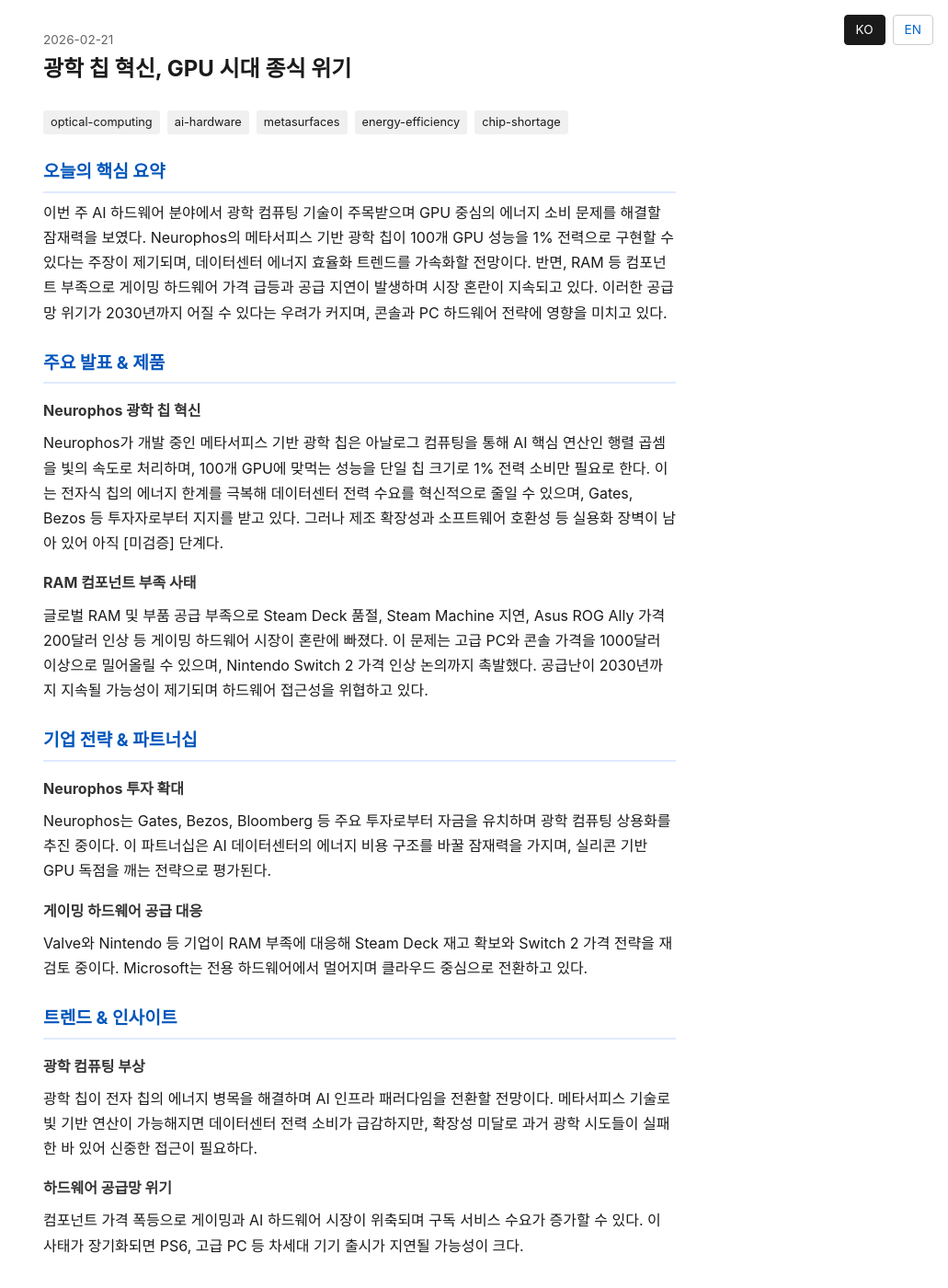
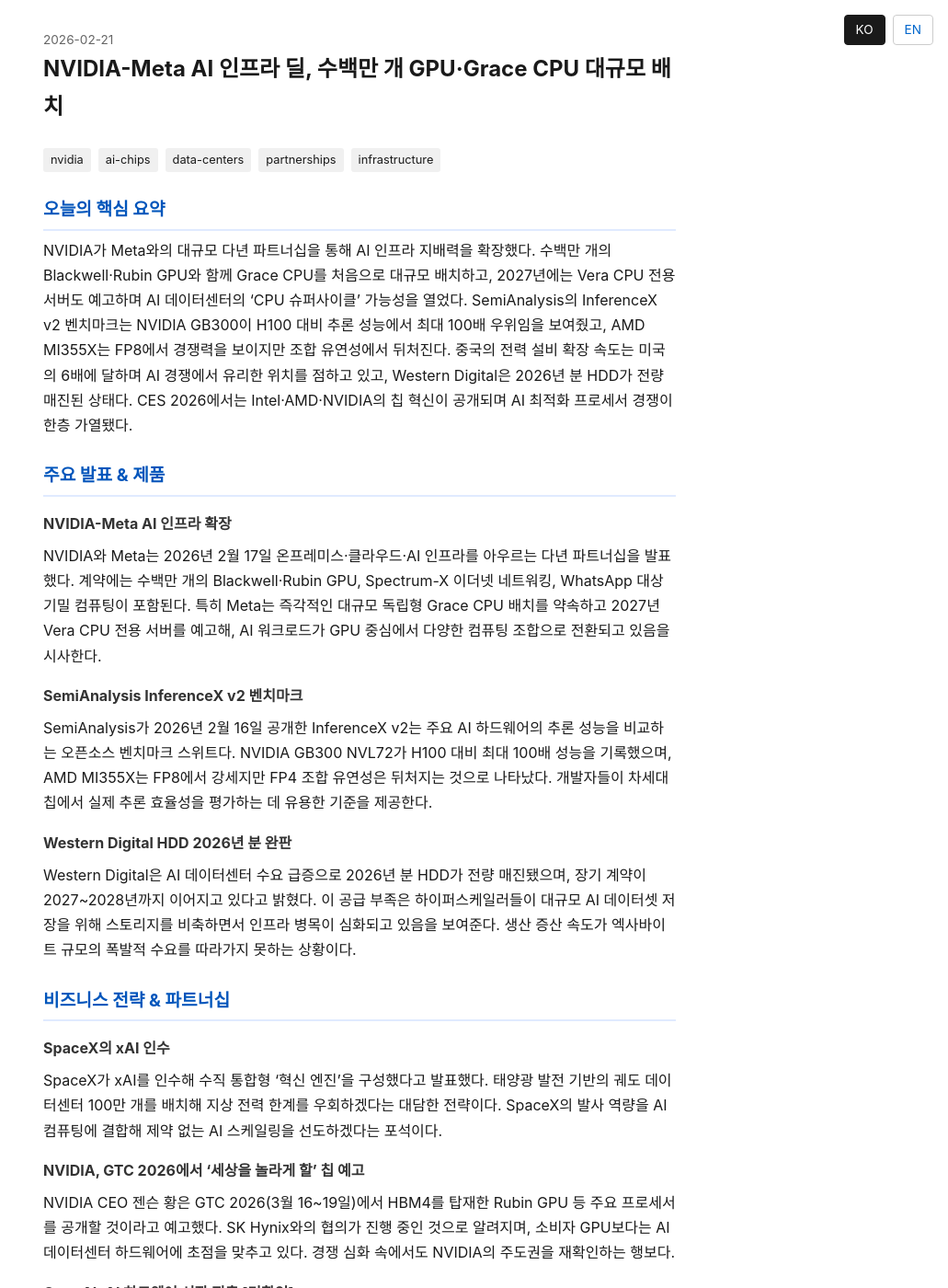
Before and after one commit to paulseongminpark/tech-review, a Jekyll site: the page built from _posts/ko/2026-02-21-daily-tech-review.md, in a window 1280 px wide and 1400 px high. Shown: the whole window at 92% size, without its empty margins (249-1280 px from the left). Built offline with Jekyll 4.4.1, drawn with Linux system fonts in a browser that asks for light colours; some of the changed text lies outside the part shown.

Commit message:
[tech-review] 2026-02-21 KO 포스트 EN 내용으로 교체·번역

```diff
--- a/_posts/ko/2026-02-21-daily-tech-review.md
+++ b/_posts/ko/2026-02-21-daily-tech-review.md
@@ -1,44 +1,56 @@
 ---
 layout: post
-title: "광학 칩 혁신, GPU 시대 종식 위기"
+title: "NVIDIA-Meta AI 인프라 딜, 수백만 개 GPU·Grace CPU 대규모 배치"
 date: 2026-02-21
 lang: ko
 permalink: /ko/2026/02/21/daily-tech-review/
 pair: 2026-02-21-daily-tech-review
-tags: ["optical-computing", "ai-hardware", "metasurfaces", "energy-efficiency", "chip-shortage"]
+tags: ["nvidia", "ai-chips", "data-centers", "partnerships", "infrastructure"]
 ---
 
 ## 오늘의 핵심 요약
-이번 주 AI 하드웨어 분야에서 광학 컴퓨팅 기술이 주목받으며 GPU 중심의 에너지 소비 문제를 해결할 잠재력을 보였다. Neurophos의 메타서피스 기반 광학 칩이 100개 GPU 성능을 1% 전력으로 구현할 수 있다는 주장이 제기되며, 데이터센터 에너지 효율화 트렌드를 가속화할 전망이다. 반면, RAM 등 컴포넌트 부족으로 게이밍 하드웨어 가격 급등과 공급 지연이 발생하며 시장 혼란이 지속되고 있다. 이러한 공급망 위기가 2030년까지 어질 수 있다는 우려가 커지며, 콘솔과 PC 하드웨어 전략에 영향을 미치고 있다.
+NVIDIA가 Meta와의 대규모 다년 파트너십을 통해 AI 인프라 지배력을 확장했다. 수백만 개의 Blackwell·Rubin GPU와 함께 Grace CPU를 처음으로 대규모 배치하고, 2027년에는 Vera CPU 전용 서버도 예고하며 AI 데이터센터의 'CPU 슈퍼사이클' 가능성을 열었다. SemiAnalysis의 InferenceX v2 벤치마크는 NVIDIA GB300이 H100 대비 추론 성능에서 최대 100배 우위임을 보여줬고, AMD MI355X는 FP8에서 경쟁력을 보이지만 조합 유연성에서 뒤처진다. 중국의 전력 설비 확장 속도는 미국의 6배에 달하며 AI 경쟁에서 유리한 위치를 점하고 있고, Western Digital은 2026년 분 HDD가 전량 매진된 상태다. CES 2026에서는 Intel·AMD·NVIDIA의 칩 혁신이 공개되며 AI 최적화 프로세서 경쟁이 한층 가열됐다.
 
 ## 주요 발표 & 제품
 
-### Neurophos 광학 칩 혁신
-Neurophos가 개발 중인 메타서피스 기반 광학 칩은 아날로그 컴퓨팅을 통해 AI 핵심 연산인 행렬 곱셈을 빛의 속도로 처리하며, 100개 GPU에 맞먹는 성능을 단일 칩 크기로 1% 전력 소비만 필요로 한다. 이는 전자식 칩의 에너지 한계를 극복해 데이터센터 전력 수요를 혁신적으로 줄일 수 있으며, Gates, Bezos 등 투자자로부터 지지를 받고 있다. 그러나 제조 확장성과 소프트웨어 호환성 등 실용화 장벽이 남아 있어 아직 [미검증] 단계다.
+### NVIDIA-Meta AI 인프라 확장
+NVIDIA와 Meta는 2026년 2월 17일 온프레미스·클라우드·AI 인프라를 아우르는 다년 파트너십을 발표했다. 계약에는 수백만 개의 Blackwell·Rubin GPU, Spectrum-X 이더넷 네트워킹, WhatsApp 대상 기밀 컴퓨팅이 포함된다. 특히 Meta는 즉각적인 대규모 독립형 Grace CPU 배치를 약속하고 2027년 Vera CPU 전용 서버를 예고해, AI 워크로드가 GPU 중심에서 다양한 컴퓨팅 조합으로 전환되고 있음을 시사한다.
 
-### RAM 컴포넌트 부족 사태
-글로벌 RAM 및 부품 공급 부족으로 Steam Deck 품절, Steam Machine 지연, Asus ROG Ally 가격 200달러 인상 등 게이밍 하드웨어 시장이 혼란에 빠졌다. 이 문제는 고급 PC와 콘솔 가격을 1000달러 이상으로 밀어올릴 수 있으며, Nintendo Switch 2 가격 인상 논의까지 촉발했다. 공급난이 2030년까지 지속될 가능성이 제기되며 하드웨어 접근성을 위협하고 있다.
+### SemiAnalysis InferenceX v2 벤치마크
+SemiAnalysis가 2026년 2월 16일 공개한 InferenceX v2는 주요 AI 하드웨어의 추론 성능을 비교하는 오픈소스 벤치마크 스위트다. NVIDIA GB300 NVL72가 H100 대비 최대 100배 성능을 기록했으며, AMD MI355X는 FP8에서 강세지만 FP4 조합 유연성은 뒤처지는 것으로 나타났다. 개발자들이 차세대 칩에서 실제 추론 효율성을 평가하는 데 유용한 기준을 제공한다.
 
-## 기업 전략 & 파트너십
+### Western Digital HDD 2026년 분 완판
+Western Digital은 AI 데이터센터 수요 급증으로 2026년 분 HDD가 전량 매진됐으며, 장기 계약이 2027~2028년까지 이어지고 있다고 밝혔다. 이 공급 부족은 하이퍼스케일러들이 대규모 AI 데이터셋 저장을 위해 스토리지를 비축하면서 인프라 병목이 심화되고 있음을 보여준다. 생산 증산 속도가 엑사바이트 규모의 폭발적 수요를 따라가지 못하는 상황이다.
 
-### Neurophos 투자 확대
-Neurophos는 Gates, Bezos, Bloomberg 등 주요 투자로부터 자금을 유치하며 광학 컴퓨팅 상용화를 추진 중이다. 이 파트너십은 AI 데이터센터의 에너지 비용 구조를 바꿀 잠재력을 가지며, 실리콘 기반 GPU 독점을 깨는 전략으로 평가된다.
+## 비즈니스 전략 & 파트너십
 
-### 게이밍 하드웨어 공급 대응
-Valve와 Nintendo 등 기업이 RAM 부족에 대응해 Steam Deck 재고 확보와 Switch 2 가격 전략을 재검토 중이다. Microsoft는 전용 하드웨어에서 멀어지며 클라우드 중심으로 전환하고 있다.
+### SpaceX의 xAI 인수
+SpaceX가 xAI를 인수해 수직 통합형 '혁신 엔진'을 구성했다고 발표했다. 태양광 발전 기반의 궤도 데이터센터 100만 개를 배치해 지상 전력 한계를 우회하겠다는 대담한 전략이다. SpaceX의 발사 역량을 AI 컴퓨팅에 결합해 제약 없는 AI 스케일링을 선도하겠다는 포석이다.
+
+### NVIDIA, GTC 2026에서 '세상을 놀라게 할' 칩 예고
+NVIDIA CEO 젠슨 황은 GTC 2026(3월 16~19일)에서 HBM4를 탑재한 Rubin GPU 등 주요 프로세서를 공개할 것이라고 예고했다. SK Hynix와의 협의가 진행 중인 것으로 알려지며, 소비자 GPU보다는 AI 데이터센터 하드웨어에 초점을 맞추고 있다. 경쟁 심화 속에서도 NVIDIA의 주도권을 재확인하는 행보다.
+
+### OpenAI, AI 하드웨어 시장 진출 [미확인]
+OpenAI가 AI 기기 개발을 위해 200명 규모 팀을 꾸렸으며, 카메라가 탑재된 200~300달러대 스마트 스피커를 2027년 출시 목표로 개발 중이라는 보도가 나왔다. Meta 스마트 글래스 등 물리적 AI 인터페이스 시장을 겨냥한 움직임이다. OpenAI는 공식 확인하지 않아 아직 불확실하다.
 
 ## 트렌드 & 인사이트
 
-### 광학 컴퓨팅 부상
-광학 칩이 전자 칩의 에너지 병목을 해결하며 AI 인프라 패러다임을 전환할 전망이다. 메타서피스 기술로 빛 기반 연산이 가능해지면 데이터센터 전력 소비가 급감하지만, 확장성 미달로 과거 광학 시도들이 실패한 바 있어 신중한 접근이 필요하다.
+### AI 인프라의 CPU 슈퍼사이클
+NVIDIA-Meta 딜이 독립형 Grace·Vera CPU 배치를 선도하며 AI 워크로드가 GPU를 넘어 다양한 컴퓨팅 조합으로 확장되는 'CPU 슈퍼사이클'의 신호탄을 쐈다. 추론 효율화와 대형 클러스터의 에너지 최적화 수요에 대응하는 흐름이다. Arm 기반 CPU의 하이퍼스케일 AI 적합성이 입증되면 채택이 더욱 빨라질 전망이다.
 
-### 하드웨어 공급망 위기
-컴포넌트 가격 폭등으로 게이밍과 AI 하드웨어 시장이 위축되며 구독 서비스 수요가 증가할 수 있다. 이 사태가 장기화되면 PS6, 고급 PC 등 차세대 기기 출시가 지연될 가능성이 크다.
+### AI 경쟁에서 앞서 나가는 중국
+중국이 미국의 6배 속도로 전력 설비를 확장하고 있다는 새 데이터가 공개됐다. 미국의 수출 규제에도 불구하고 AI 데이터센터 대규모 구축을 지속할 수 있는 인프라 우위를 확보하고 있다. 에너지가 새로운 AI 병목으로 부상하면서 글로벌 경쟁이 한층 치열해지고 있다.
 
-## Source
+### 데이터센터를 옥죄는 하드웨어 공급 부족
+Western Digital HDD 완판, 칩 벤치마크 경쟁, CES 2026의 차세대 칩 공개까지—AI 붐이 스토리지부터 전력까지 공급 병목을 심화시키고 있다. Rubin AI 칩, Ryzen AI Max+ 등 혁신은 계속되지만 생산이 수요를 따라가지 못한다. 하이퍼스케일러들은 공급 부족을 선점하기 위해 다년 계약을 서두르고 있다.
 
-- [This Breakthrough Could Kill the GPU Race](https://www.franksworld.com/2026/02/16/this-breakthrough-could-kill-the-gpu-race/)
-- [Why Gaming Feels Broken Even at $60B | Mat Piscatella Explains](https://www.youtube.com/watch?v=w4fcINoAVzw)
-- [DCD>Talks: Human-centered AI at public sector scale](https://www.datacenterdynamics.com/en/videos/dcdtalks-human-centered-ai-at-public-sector-scale-with-yasmine-rifai-digital-transformation-leader/)
+## 출처
+- [AI News - February 2026: Key Events & Releases](https://dentro.de/ai/news/)
+- [Will NVIDIA's Meta Deal Ignite a CPU Supercycle?](https://futurumgroup.com/insights/will-nvidias-meta-deal-ignite-a-cpu-supercycle/)
+- [Western Digital is already sold out of hard drives for all of 2026](https://www.tomshardware.com/pc-components/hdds/western-digital-is-already-sold-out-of-hard-drives-for-all-of-2026-chief-says-some-long-term-agreements-for-2027-and-2028-already-in-place)
+- [Major Nvidia announcement: New chips will "surprise the world"](https://www.notebookcheck.net/Major-Nvidia-announcement-New-chips-will-surprise-the-world.1230962.0.html)
+- [OpenAI reportedly developing AI-powered hardware lineup](https://macdailynews.com/2026/02/20/openai-reportedly-developing-ai-powered-hardware-lineup-starting-with-200-300-smart-speaker-featuring-built-in-camera/)
+- [Everything We've Seen at CES 2026](https://www.microcenter.com/site/mc-news/article/everything-seen-at-ces-2026.aspx)
+- [OpenAI Enters the AI Hardware Market](https://www.ainvest.com/news/openai-enters-ai-hardware-market-smart-speaker-development-2602/)
 
 ## Comments
```
